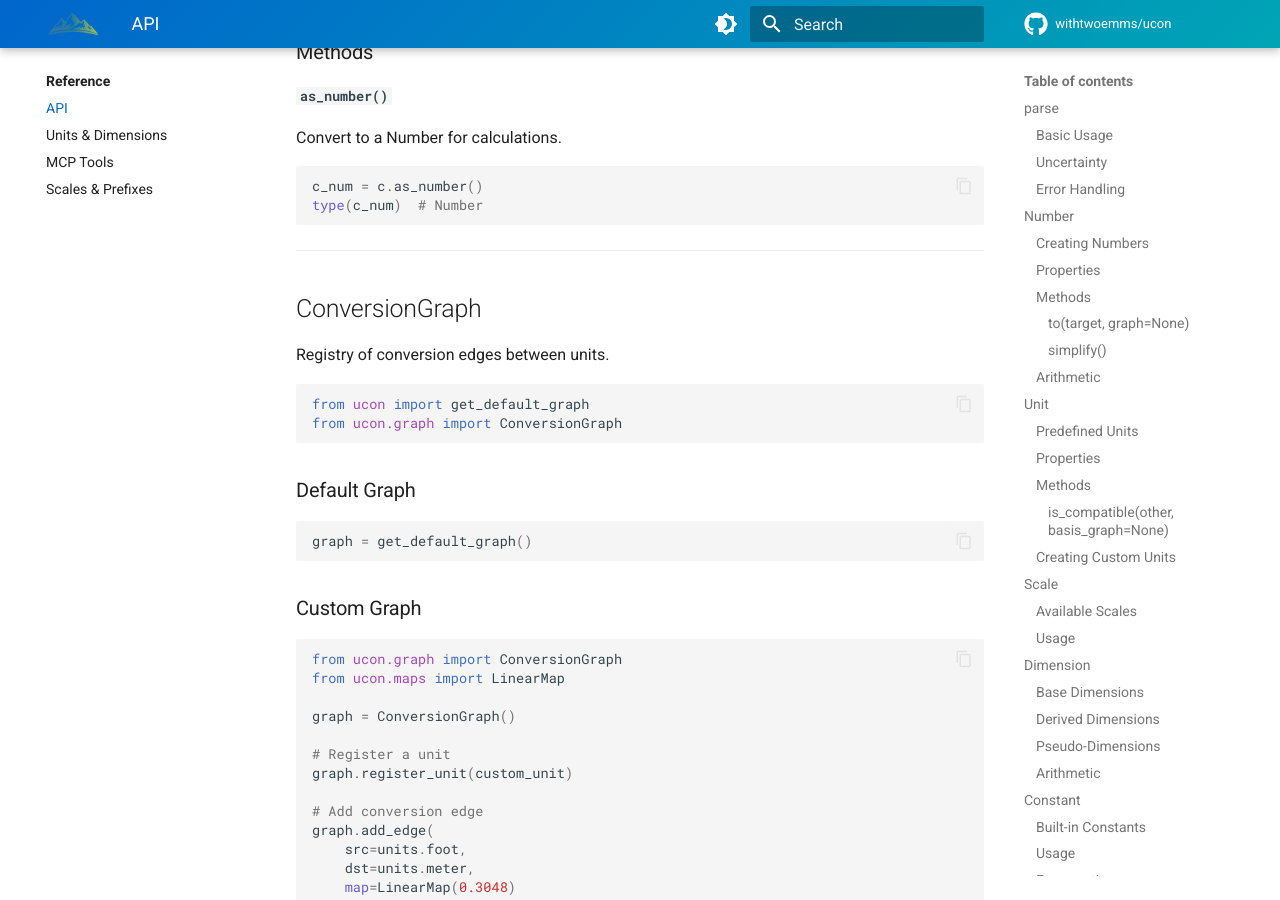
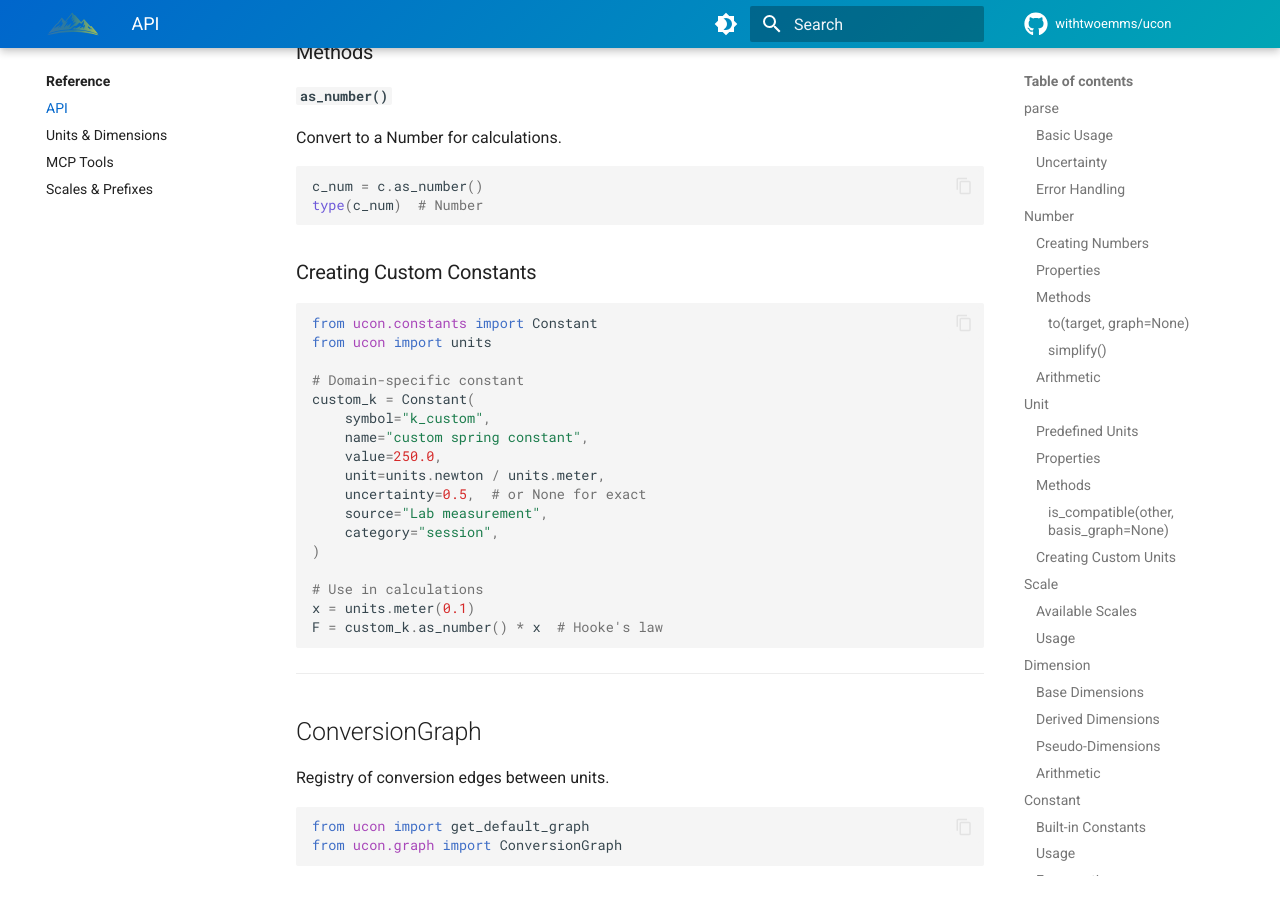
Before and after one commit to withtwoemms/ucon, an MkDocs documentation site: the page built from docs/reference/api.md, in a window 1280 px wide and 900 px high, scrolled down 9826 px. Built offline with MkDocs 1.6.1 and Material for MkDocs 9.7.7, drawn with Linux system fonts in a browser that asks for light colours; comment, search, counter and statistics services are not loaded.

Commit message:
updates api reference docs

````diff
--- a/docs/reference/api.md
+++ b/docs/reference/api.md
@@ -420,6 +420,28 @@ Convert to a Number for calculations.
 ```python
 c_num = c.as_number()
 type(c_num)  # Number
+```
+
+### Creating Custom Constants
+
+```python
+from ucon.constants import Constant
+from ucon import units
+
+# Domain-specific constant
+custom_k = Constant(
+    symbol="k_custom",
+    name="custom spring constant",
+    value=250.0,
+    unit=units.newton / units.meter,
+    uncertainty=0.5,  # or None for exact
+    source="Lab measurement",
+    category="session",
+)
+
+# Use in calculations
+x = units.meter(0.1)
+F = custom_k.as_number() * x  # Hooke's law
 ```
 
 ---
````
